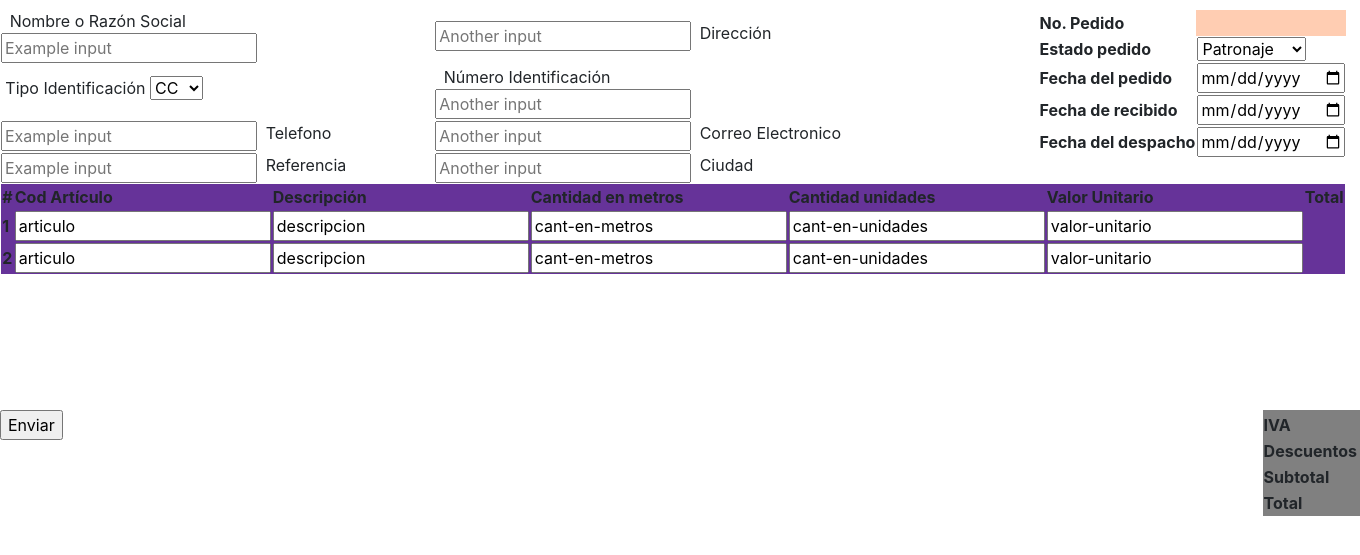
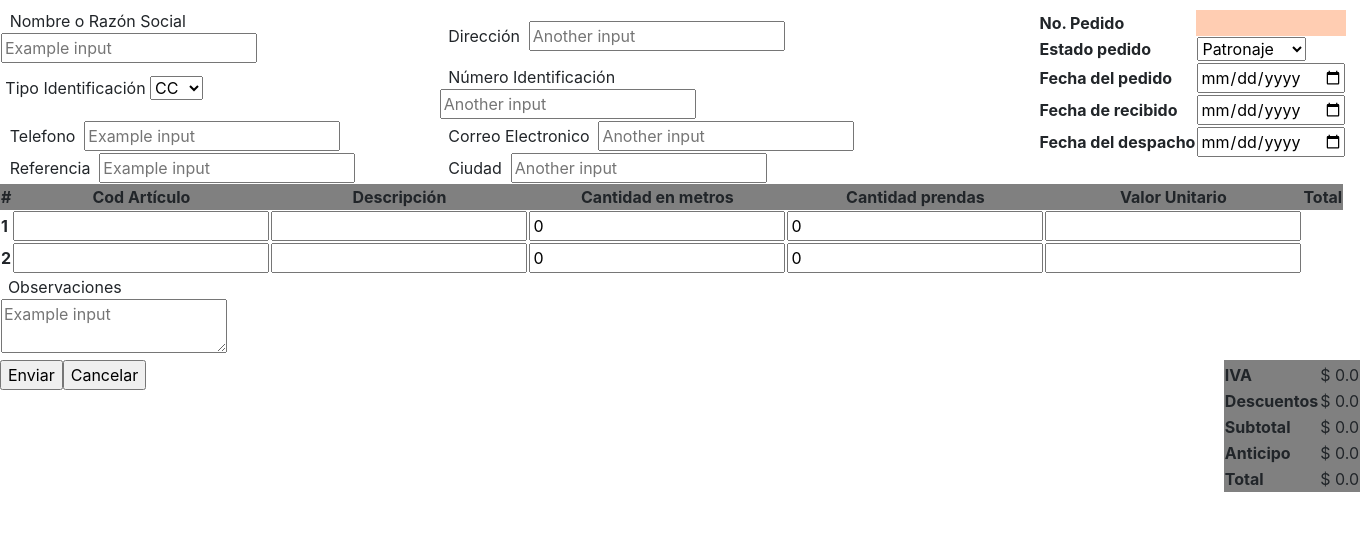
Before and after one commit to CristinaEcheverry/Proceso_textil, a Flask app: page /crearPedido in a window 1360 px wide. Shown: the part 48-603 px from the top of the page. Run offline with Flask 3, Linux system fonts and the light colour scheme; lists and menus that the app fills with data are empty; some libraries are stand-ins or nearby versions.

Commit message:
se agrega boton cancelar, cuadro de observaciones

```diff
--- a/templates/crearPedido_form.html
+++ b/templates/crearPedido_form.html
@@ -95,7 +95,7 @@
 							<label class="form-group">Nombre o Razón Social</label>
 							<input
 								type="text"
-								class="Formulario"
+								class="info"
 								id="formGroupExampleInput"
 								placeholder="Example input"
 							/>
@@ -106,7 +106,7 @@
 							<label class="form-group">Dirección</label>
 							<input
 								type="text"
-								class="Formulario"
+								class="info"
 								id="formGroupExampleInput2"
 								placeholder="Another input"
 							/>
@@ -133,7 +133,7 @@
 							<label class="form-group">Número Identificación</label>
 							<input
 								type="text"
-								class="Formulario"
+								class="info"
 								id="formGroupExampleInput2"
 								placeholder="Another input"
 							/>
@@ -146,7 +146,7 @@
 							<label class="form-group">Telefono</label>
 							<input
 								type="text"
-								class="Formulario"
+								class="info"
 								id="formGroupExampleInput"
 								placeholder="Example input"
 							/>
@@ -156,8 +156,8 @@
 						<div class="form-group">
 							<label class="form-group">Correo Electronico</label>
 							<input
-								type="text"
-								class="Formulario"
+								type="email"
+								class="info"
 								id="formGroupExampleInput2"
 								placeholder="Another input"
 							/>
@@ -170,7 +170,7 @@
 							<label class="form-group">Referencia</label>
 							<input
 								type="text"
-								class="Formulario"
+								class="info"
 								id="formGroupExampleInput"
 								placeholder="Example input"
 							/>
@@ -181,7 +181,7 @@
 							<label class="form-group">Ciudad</label>
 							<input
 								type="text"
-								class="Formulario"
+								class="info"
 								id="formGroupExampleInput2"
 								placeholder="Another input"
 							/>
@@ -189,37 +189,54 @@
 					</td>
 				</tr>
 			</table>
-			<table class="tabla-pedidos scroll-auto">
-				<tr class="titulos">
-					<thead>
+			<table class="tabla scroll-auto">
+				<tr>
+					<thead class="titulos">
 						<th>#</th>
 						<th>Cod Artículo</th>
 						<th>Descripción</th>
 						<th>Cantidad en metros</th>
-						<th>Cantidad unidades</th>
+						<th>Cantidad prendas</th>
 						<th>Valor Unitario</th>
 						<th>Total</th>
 					</thead>
 					<tbody>
 						<tr>
 							<th scope="row">1</th>
-							<td><input type="text" value="articulo" /></td>
-							<td><input type="text" value="descripcion" /></td>
-							<td><input type="text" value="cant-en-metros" /></td>
-							<td><input type="text" value="cant-en-unidades" /></td>
-							<td><input type="text" value="valor-unitario" /></td>
+							<td><input type="text" value="" /></td>
+							<td><input type="text" value="" /></td>
+							<td><input type="number" value="0" /></td>
+							<td><input type="number" value="0" /></td>
+							<td><input type="number" value="$ 0.0" /></td>
+							<td id="total"></td>
 						</tr>
 						<tr>
 							<th scope="row">2</th>
-							<td><input type="text" value="articulo" /></td>
-							<td><input type="text" value="descripcion" /></td>
-							<td><input type="text" value="cant-en-metros" /></td>
-							<td><input type="text" value="cant-en-unidades" /></td>
-							<td><input type="text" value="valor-unitario" /></td>
+							<td><input type="text" value="" /></td>
+							<td><input type="text" value="" /></td>
+							<td><input type="number" value="0" /></td>
+							<td><input type="number" value="0" /></td>
+							<td><input type="number" value="$ 0.0" /></td>
+							<td id="total"></td>
 						</tr>
 					</tbody>
 				</tr>
 			</table>
+			<table>
+				<tr>
+					<td>
+						<div class="form-group">
+							<label class="form-group">Observaciones</label>
+							<textarea
+								class="info"
+								id="formGroupExampleInput"
+								placeholder="Example input"
+							></textarea>
+						</div>
+					</td>
+				</tr>
+			</table>
+
 			<table class="totales">
 				<thead>
 					<th></th>
@@ -228,23 +245,28 @@
 				<tbody>
 					<tr>
 						<th>IVA</th>
-						<td></td>
+						<td>$ 0.0</td>
 					</tr>
 					<tr>
 						<th>Descuentos</th>
-						<td></td>
+						<td>$ 0.0</td>
 					</tr>
 					<tr>
 						<th>Subtotal</th>
-						<td></td>
+						<td>$ 0.0</td>
+					</tr>
+					<tr>
+						<th>Anticipo</th>
+						<td>$ 0.0</td>
 					</tr>
 					<tr>
 						<th>Total</th>
-						<td></td>
+						<td>$ 0.0</td>
 					</tr>
 				</tbody>
 			</table>
 			<input type="submit" value="Enviar" class="Formulario" />
+			<input type="submit" value="Cancelar" class="Formulario" />
 		</form>
 	</body>
 </html>
```
Also changed, not shown: other parts of templates/crearPedido_form.html (+1 -1 lines).
